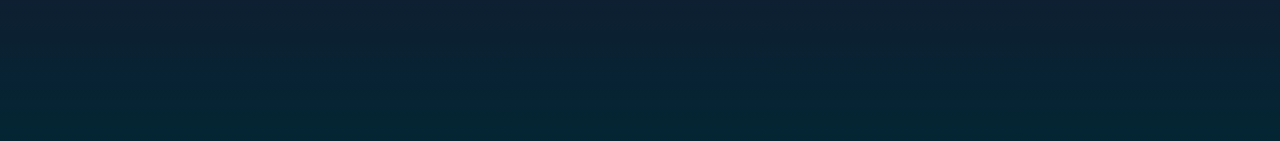
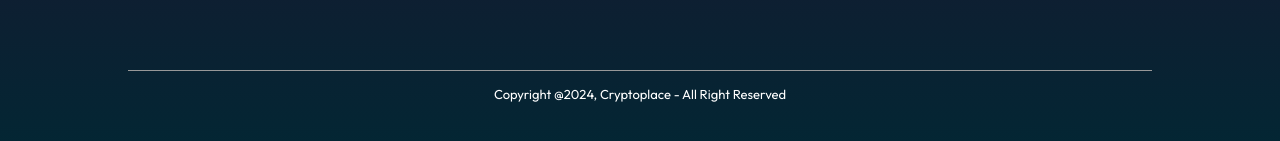
Before and after one commit to siva-rama-pandiyan/cryptoDataTracker, a React (Vite) app: page / in a window 1280 px wide. Shown: the part 613-754 px from the top of the page. Built offline with nearby package versions, Linux system fonts and the light colour scheme; no server answers.

Commit message:
Footer added and image size issue fixed

```diff
--- a/src/App.jsx
+++ b/src/App.jsx
@@ -3,6 +3,7 @@ import Navbar from "./components/Navbar/Navbar";
 import { Route, Routes } from "react-router-dom";
 import Home from "./pages/Home/Home";
 import Coin from "./pages/Coin/Coin";
+import Footer from "./components/Footer/Footer";
 
 const App = () => {
   return (
@@ -12,6 +13,7 @@ const App = () => {
         <Route path="/" element={<Home />} />
         <Route path="/coin/:coinId" element={<Coin />} />
       </Routes>
+      <Footer />
     </div>
   );
 };
--- /dev/null
+++ b/src/components/Footer/Footer.css
@@ -0,0 +1,8 @@
+.footer {
+  text-align: center;
+  margin: auto;
+  max-width: 80%;
+  border-top: 1px solid #989898;
+  font-size: 13px;
+  padding: 15px 0px;
+}
--- /dev/null
+++ b/src/components/Footer/Footer.jsx
@@ -0,0 +1,11 @@
+import React from "react";
+import "./Footer.css";
+const Footer = () => {
+  return (
+    <div className="footer">
+      Copyright @2024, Cryptoplace - All Right Reserved
+    </div>
+  );
+};
+
+export default Footer;
--- a/src/pages/Home/Home.css
+++ b/src/pages/Home/Home.css
@@ -74,3 +74,23 @@
 .table-layout:last-child {
   border: none;
 }
+
+.table-layout div {
+  display: flex;
+  align-items: center;
+  gap: 10px;
+}
+
+.table-layout div img {
+  width: 35px;
+}
+
+.table-layout .green {
+  color: #00d515;
+  text-align: center;
+}
+
+.table-layout .red {
+  color: #ff4646;
+  text-align: center;
+}
--- a/src/pages/Home/Home.jsx
+++ b/src/pages/Home/Home.jsx
@@ -3,7 +3,7 @@ import "./Home.css";
 import { CoinContext } from "../../context/CoinContext";
 
 const Home = () => {
-  const { allCoin, currency } = useContext(CoinContext);
+  const { allCoin = [], currency } = useContext(CoinContext);
   const [displayCoin, setDisplayCoin] = useState([]);
   useEffect(() => {
     setDisplayCoin(allCoin);
@@ -41,7 +41,11 @@ const Home = () => {
             <p>
               {currency.symbol} {item.current_price.toLocaleString()}
             </p>
-            <p>{Math.floor(item.price_change_percentage_24h * 100) / 100}</p>
+            <p
+              className={item.price_change_percentage_24h > 0 ? "green" : "red"}
+            >
+              {Math.floor(item.price_change_percentage_24h * 100) / 100}
+            </p>
             <p className="market-cap">
               {currency.symbol}
               {item.market_cap.toLocaleString()}
```
